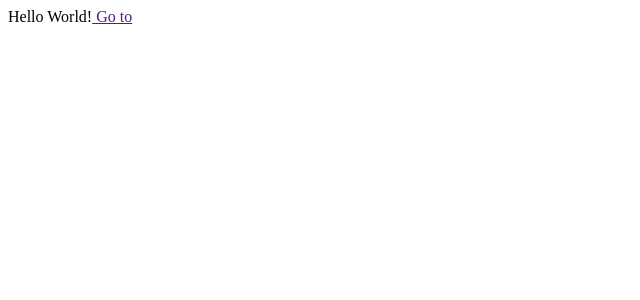
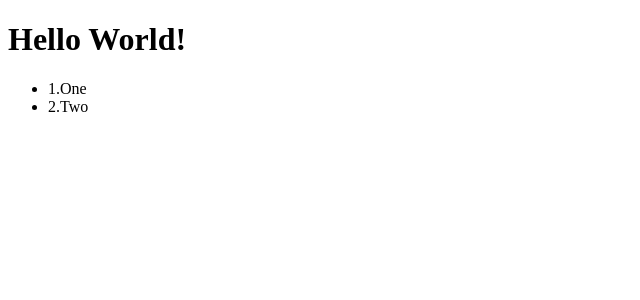
Before and after one commit to WebHeroSchool/ReactProjectLesson, a React (Create React App) app: page / in a window 1280 px wide. Shown: the top 300 px of the page, without its empty margins (0-640 px from the left). Built offline with nearby package versions, Linux system fonts and the light colour scheme.

Commit message:
Lesson 17

```diff
--- a/src/App.js
+++ b/src/App.js
@@ -1,7 +1,13 @@
 import React from 'react';
 
-const element = (<div>
-    Hello World!
-    <a href=""> Go to</a>
-  </div>);
-export {element };
+const ItemList = () => (<ul>
+  <li>1.One</li>
+  <li>2.Two</li>
+</ul>);
+const App = () => (<div>
+  <h1>Hello World!</h1>
+  <ItemList />
+</div>);
+
+
+export default App;
--- a/src/index.js
+++ b/src/index.js
@@ -1,5 +1,5 @@
 import React from 'react';
 import ReactDOM from 'react-dom';
-import {element} from './App';
+import App from './App';
 
-  ReactDOM.render(element, document.getElementById('root'));
+  ReactDOM.render(<App />, document.getElementById('root'));
```
